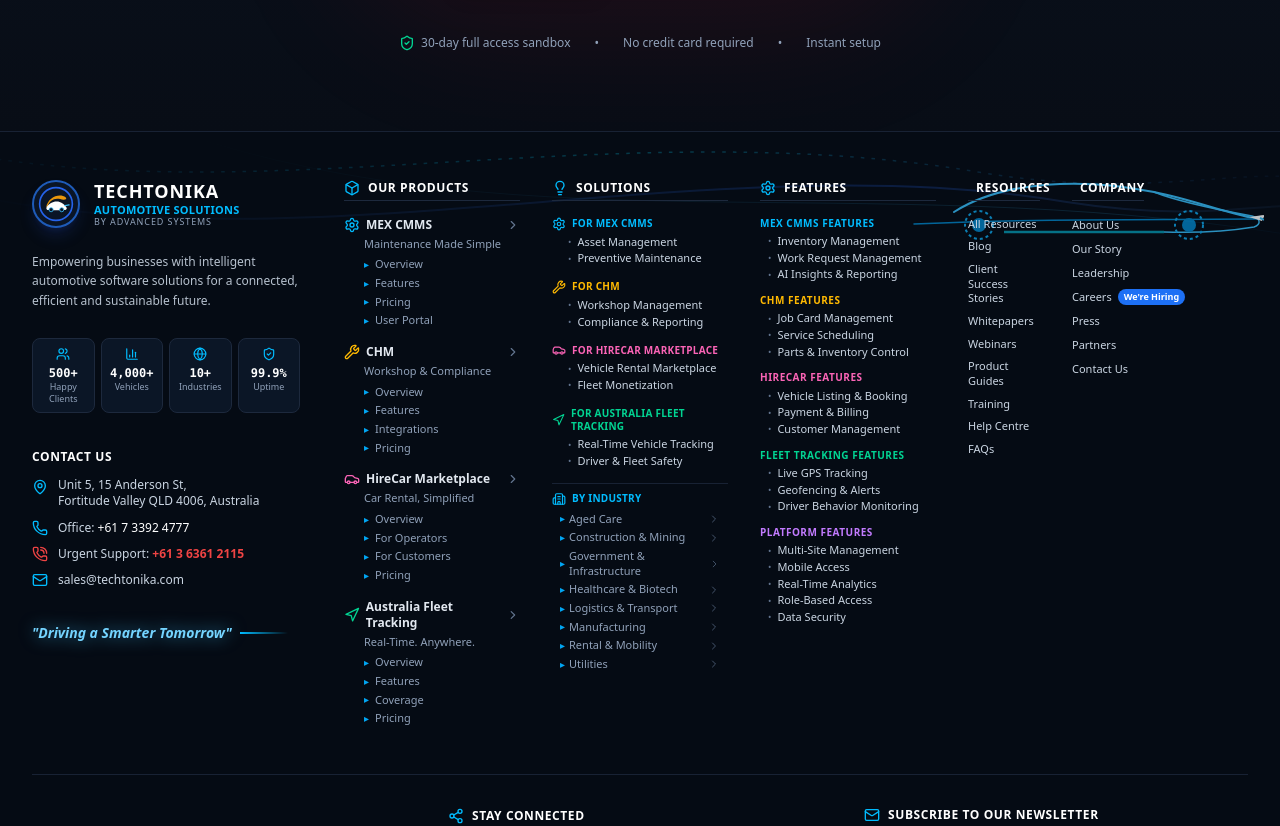
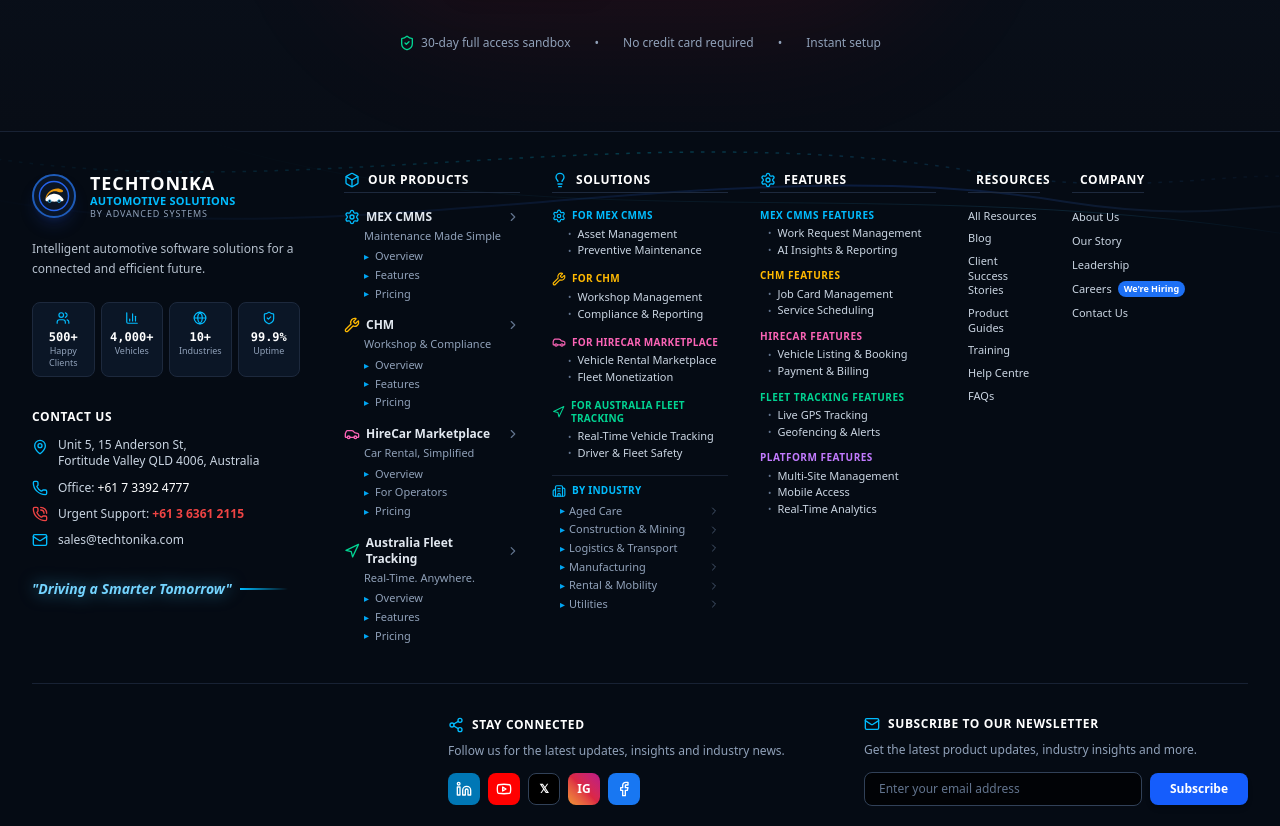
Before and after one commit to satyamshukl07/premium-software, a React (Vite) app: page /products/chm in a window 1280 px wide. Shown: the part 2420-3246 px from the top of the page. Built offline with nearby package versions, Linux system fonts and the light colour scheme.

Commit message:
update fotter

```diff
--- a/src/components/Footer.jsx
+++ b/src/components/Footer.jsx
@@ -53,7 +53,6 @@
         { label: 'Overview', to: '/product/mex-cmms' },
         { label: 'Features', to: '/product/mex-cmms#features' },
         { label: 'Pricing', to: '/pricing' },
-        { label: 'User Portal', to: '/user-portal' },
       ],
     },
     {
@@ -65,7 +64,6 @@
       items: [
         { label: 'Overview', to: '/products/chm' },
         { label: 'Features', to: '/products/chm#features' },
-        { label: 'Integrations', to: '/products/chm#integrations' },
         { label: 'Pricing', to: '/pricing' },
       ],
     },
@@ -78,7 +76,6 @@
       items: [
         { label: 'Overview', to: '/products/hirecar' },
         { label: 'For Operators', to: '/products/hirecar/operators' },
-        { label: 'For Customers', to: '/products/hirecar/customers' },
         { label: 'Pricing', to: '/pricing' },
       ],
     },
@@ -91,7 +88,6 @@
       items: [
         { label: 'Overview', to: '/products/fleet-tracking' },
         { label: 'Features', to: '/products/fleet-tracking/features' },
-        { label: 'Coverage', to: '/products/fleet-tracking/coverage' },
         { label: 'Pricing', to: '/pricing' },
       ],
     },
@@ -140,8 +136,6 @@
     byIndustry: [
       { label: 'Aged Care', to: '/sectors/aged-care' },
       { label: 'Construction & Mining', to: '/sectors/construction-mining' },
-      { label: 'Government & Infrastructure', to: '/sectors/government-infrastructure' },
-      { label: 'Healthcare & Biotech', to: '/sectors/healthcare-biotech' },
       { label: 'Logistics & Transport', to: '/sectors/logistics-transport' },
       { label: 'Manufacturing', to: '/sectors/manufacturing' },
       { label: 'Rental & Mobility', to: '/sectors/rental-mobility' },
@@ -155,7 +149,6 @@
       group: 'MEX CMMS FEATURES',
       color: 'text-sky-400',
       links: [
-        { label: 'Inventory Management', to: '/product/mex-cmms#features' },
         { label: 'Work Request Management', to: '/product/mex-cmms#features' },
         { label: 'AI Insights & Reporting', to: '/product/mex-cmms#features' },
       ],
@@ -166,7 +159,6 @@
       links: [
         { label: 'Job Card Management', to: '/products/chm#features' },
         { label: 'Service Scheduling', to: '/products/chm#features' },
-        { label: 'Parts & Inventory Control', to: '/products/chm#features' },
       ],
     },
     {
@@ -175,7 +167,6 @@
       links: [
         { label: 'Vehicle Listing & Booking', to: '/products/hirecar#features' },
         { label: 'Payment & Billing', to: '/products/hirecar#features' },
-        { label: 'Customer Management', to: '/products/hirecar#features' },
       ],
     },
     {
@@ -184,7 +175,6 @@
       links: [
         { label: 'Live GPS Tracking', to: '/products/fleet-tracking#features' },
         { label: 'Geofencing & Alerts', to: '/products/fleet-tracking#features' },
-        { label: 'Driver Behavior Monitoring', to: '/products/fleet-tracking#features' },
       ],
     },
     {
@@ -194,8 +184,6 @@
         { label: 'Multi-Site Management', to: '/solutions/by-capability' },
         { label: 'Mobile Access', to: '/solutions/by-capability' },
         { label: 'Real-Time Analytics', to: '/solutions/by-capability' },
-        { label: 'Role-Based Access', to: '/solutions/by-capability' },
-        { label: 'Data Security', to: '/solutions/by-capability' },
       ],
     },
   ];
@@ -205,8 +193,6 @@
     { label: 'All Resources', to: '/resources' },
     { label: 'Blog', to: '/resources/blog' },
     { label: 'Client Success Stories', to: '/resources/client-success-stories' },
-    { label: 'Whitepapers', to: '/resources/whitepapers' },
-    { label: 'Webinars', to: '/resources/webinars' },
     { label: 'Product Guides', to: '/resources/product-guides' },
     { label: 'Training', to: '/resources/training' },
     { label: 'Help Centre', to: '/resources/help' },
@@ -219,8 +205,6 @@
     { label: 'Our Story', to: '/our-story' },
     { label: 'Leadership', to: '/leadership' },
     { label: 'Careers', to: '/careers', badge: "We're Hiring" },
-    { label: 'Press', to: '/press' },
-    { label: 'Partners', to: '/partners' },
     { label: 'Contact Us', to: '/contact' },
   ];
 
@@ -271,62 +255,21 @@
             </linearGradient>
           </defs>
         </svg>
-
-        {/* Top-Right Glowing Automotive Silhouette with Laser-Blue Headlights */}
-        <div className="absolute right-4 top-2 hidden xl:block w-[380px] h-[130px] opacity-75">
-          <svg viewBox="0 0 380 130" fill="none" xmlns="http://www.w3.org/2000/svg" className="w-full h-full">
-            {/* Aerodynamic Roofline & Windshield */}
-            <path
-              d="M70 72 C120 40, 200 38, 270 52 C310 60, 345 74, 370 78"
-              stroke="#38bdf8"
-              strokeWidth="2"
-              strokeLinecap="round"
-            />
-            {/* Beltline & Tail */}
-            <path
-              d="M30 84 C80 82, 130 80, 200 80 C270 80, 330 79, 375 79"
-              stroke="#0284c7"
-              strokeWidth="1.5"
-              strokeLinecap="round"
-            />
-            {/* Front Hood & Bumper */}
-            <path
-              d="M270 52 C295 62, 335 70, 368 76 C376 78, 378 84, 370 87 C340 92, 310 93, 280 92"
-              stroke="#38bdf8"
-              strokeWidth="1.5"
-            />
-            {/* Laser Headlight Beam Projector (Cyan/White Glow) */}
-            <path
-              d="M365 77 L380 75 L378 81 Z"
-              fill="#ffffff"
-            />
-            {/* Projecting Laser Beams */}
-            <line x1="375" y1="77" x2="385" y2="76" stroke="#ffffff" strokeWidth="2" />
-            <line x1="376" y1="78" x2="385" y2="82" stroke="#38bdf8" strokeWidth="2" />
-            {/* Wheels Silhouette */}
-            <circle cx="95" cy="85" r="14" stroke="#0ea5e9" strokeWidth="2" strokeDasharray="3 3" />
-            <circle cx="95" cy="85" r="7" fill="#0284c7" />
-            <circle cx="305" cy="85" r="14" stroke="#0ea5e9" strokeWidth="2" strokeDasharray="3 3" />
-            <circle cx="305" cy="85" r="7" fill="#0284c7" />
-            {/* Underbody Light Glow */}
-            <line x1="120" y1="92" x2="280" y2="92" stroke="#06b6d4" strokeWidth="2.5" opacity="0.8" />
-          </svg>
-        </div>
       </div>
 
-      <div className="relative z-10 max-w-[1440px] mx-auto px-4 sm:px-6 lg:px-8 pt-12 pb-6">
+      <div className="relative z-10 max-w-[1440px] mx-auto px-4 sm:px-6 lg:px-8 pt-10 pb-6">
         {/* Main 6-Column Grid Layout */}
-        <div className="grid grid-cols-1 md:grid-cols-2 lg:grid-cols-12 gap-8 lg:gap-6 xl:gap-8 pb-12">
+        <div className="grid grid-cols-1 md:grid-cols-2 lg:grid-cols-12 gap-8 lg:gap-6 xl:gap-8 pb-10">
 
           {/* ========================================================================= */}
           {/* COLUMN 1: COMPANY INFO & CONTACT (Span 4 on LG, Span 3.5 on XL) */}
           {/* ========================================================================= */}
-          <div className="md:col-span-2 lg:col-span-4 xl:col-span-3 space-y-6 pr-0 lg:pr-3">
+          <div className="md:col-span-2 lg:col-span-4 xl:col-span-3 space-y-5 pr-0 lg:pr-3">
             {/* Logo Badge */}
             <Link to="/" className="flex items-center gap-3.5 group inline-flex">
               {/* Circular Logo Icon with Blue Ring and Golden Accent */}
-              <div className="relative w-12 h-12 rounded-full bg-[#0a1526] border-2 border-[#1e5bb8] flex items-center justify-center shadow-lg shadow-blue-900/30 flex-shrink-0 group-hover:border-sky-400 transition-colors">
-                <svg viewBox="0 0 44 44" className="w-9 h-9" fill="none" xmlns="http://www.w3.org/2000/svg">
+              <div className="relative w-11 h-11 rounded-full bg-[#0a1526] border-2 border-[#1e5bb8] flex items-center justify-center shadow-lg shadow-blue-900/30 flex-shrink-0 group-hover:border-sky-400 transition-colors">
+                <svg viewBox="0 0 44 44" className="w-8 h-8" fill="none" xmlns="http://www.w3.org/2000/svg">
                   {/* Outer Blue Ring */}
                   <circle cx="22" cy="22" r="20" stroke="#2563eb" strokeWidth="2" />
                   {/* Golden Crescent Swoosh */}
@@ -335,16 +278,13 @@
                     fill="#f59e0b"
                     opacity="0.95"
                   />
-                  {/* Sleek White Vehicle Outline */}
+                  {/* Sleek Center Mark */}
                   <path
                     d="M11 25 C14 22, 17 19, 23 19 C28 19, 31 22, 34 25 C35 26, 36 28, 34 29 C32 30, 13 30, 11 29 C10 28, 10 26, 11 25 Z"
                     fill="#ffffff"
                   />
-                  {/* Wheel Cutouts */}
-                  <circle cx="16" cy="29" r="2.5" fill="#0a1526" stroke="#38bdf8" strokeWidth="1" />
-                  <circle cx="29" cy="29" r="2.5" fill="#0a1526" stroke="#38bdf8" strokeWidth="1" />
-                  {/* Headlight Beam */}
-                  <line x1="33" y1="24" x2="38" y2="23" stroke="#38bdf8" strokeWidth="1.5" strokeLinecap="round" />
+                  <circle cx="16" cy="29" r="2" fill="#0a1526" stroke="#38bdf8" strokeWidth="1" />
+                  <circle cx="29" cy="29" r="2" fill="#0a1526" stroke="#38bdf8" strokeWidth="1" />
                 </svg>
               </div>
 
@@ -362,9 +302,9 @@
               </div>
             </Link>
 
-            {/* Mission Statement */}
+            {/* Mission Statement (Concise) */}
             <p className="text-xs text-slate-300/90 leading-relaxed max-w-sm">
-              Empowering businesses with intelligent automotive software solutions for a connected, efficient and sustainable future.
+              Intelligent automotive software solutions for a connected and efficient future.
             </p>
 
             {/* 4 Metric Badges Row */}
```
Also changed, not shown: 1 other file (tests, documents, lock files or other folders).
